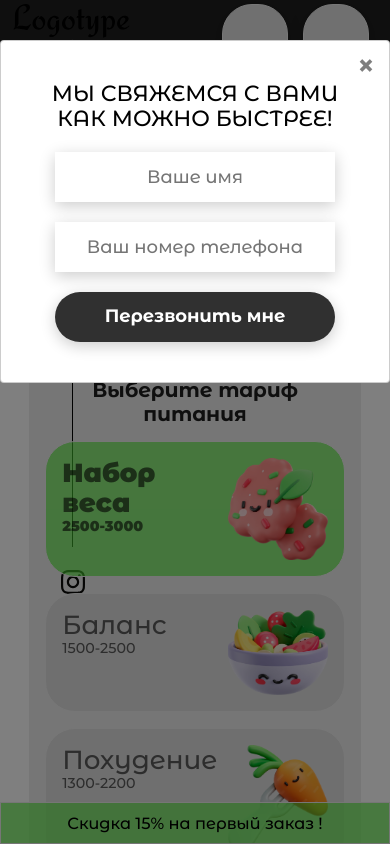
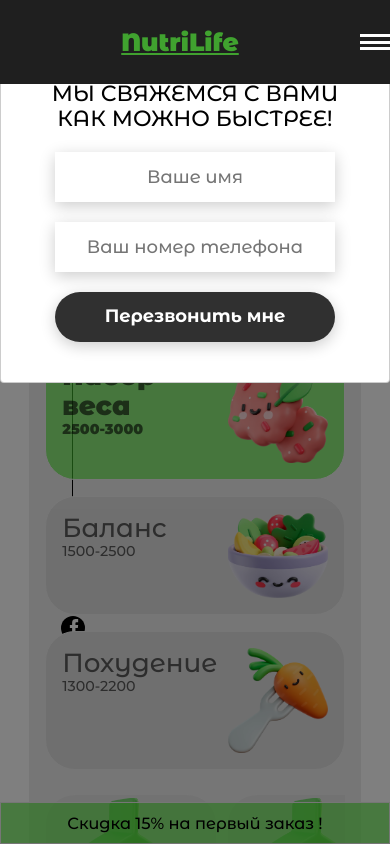
Before and after one commit to PixelShino/FoodSite, a PHP site: page /index.html in a window 390 px wide. Run offline with PHP 8.4, Linux system fonts and the light colour scheme; grey boxes are pictures that could not be loaded.

Commit message:
feat: бургер меню v1 на мобильных устройствах

```diff
--- a/Styles/header.scss
+++ b/Styles/header.scss
@@ -1,69 +1,160 @@
+@import 'mixin';
+@import 'mediaMixin';
 .header {
   display: flex;
   justify-content: space-between;
   align-items: center;
-  //   height: 15vw;
-  max-height: 22vh;
-  min-width: 80vw;
+
+  max-width: 100%;
   padding: 1vw 0 0 0;
   flex-direction: column;
   background-color: #1f1f1f;
-  //   padding: 0 100px;
-  .header__left-block {
+  @include respond-to(mobile) {
+    position: sticky;
+    top: 0;
+    z-index: 10000;
+    height: 10vh;
+    padding: 0;
+  }
+  .header__top-block {
     display: flex;
-    justify-content: space-evenly;
+    justify-content: space-around;
     min-width: 100%;
-    min-height: 10vh;
+
     color: #ffffff;
+    @include respond-to(mobile) {
+      height: 100%;
+      justify-content: space-around;
+      align-items: center;
+    }
     .header__logo {
-      width: 30vw;
-      img {
+      flex: 30%;
+      .header__logo-text {
+        display: flex;
+        justify-content: center;
+        align-items: center;
+
+        height: 100%;
+        width: 100%;
+
+        @include fluid-text(60, 24);
+        font-weight: 900;
+        text-decoration: underline;
+        color: $green;
+        @include respond-to(mobile) {
+        }
       }
     }
     .header__links {
       display: flex;
       align-items: center;
-      justify-content: flex-end;
-      // max-height: 10vh;
-      width: 60vw;
+      justify-content: center;
+      flex: 70%;
+      @include respond-to(mobile) {
+        display: none;
+      }
       .header__link {
         display: flex;
-        // padding: 2vw;
-        width: 25%;
-        margin: 2vw;
-        font-size: 1.3vw;
+        justify-content: center;
+        align-items: center;
+        width: 100%;
+
+        padding: 0.25rem;
+        margin: 1rem;
+        max-height: 50%;
+
+        @include fluid-text(22, 16);
         font-weight: 700;
         text-align: center;
+        @include BTN;
+      }
+    }
+
+    .header__burger {
+      display: none;
+      @include respond-to(mobile) {
+        display: flex;
+        flex-direction: column;
+        justify-content: space-around;
+        align-items: center;
+        width: 30px;
+        height: 20px;
+        cursor: pointer;
+        .header__burger-line {
+          width: 100%;
+          height: 3px;
+          background-color: rgb(255, 255, 255);
+        }
       }
     }
   }
-  .header__right-block {
+  .header__bot-block {
     display: flex;
     align-items: center;
     align-content: center;
     justify-content: space-evenly;
-    // min-width: inherit;
-    display: flex;
-    min-width: 100%;
-    min-height: 10vh;
 
-    // min-width: 80vw;
+    padding: 1rem;
+    width: 100%;
+
     color: #ffffff;
+
+    @include respond-to(mobile) {
+      display: none;
+    }
 
     .header__links {
       display: flex;
       align-items: center;
       justify-content: space-between;
-      max-height: 10vh;
-      width: 90vw;
+      flex-wrap: wrap;
+      align-content: space-around;
+      align-items: center;
+
+      max-width: 80%;
       .header__link {
         display: flex;
-        // padding: 2vw;
+        align-items: center;
+        justify-content: center;
+
         padding: 1rem;
-        font-size: 1.3vw;
+
+        @include fluid-text(22, 16);
         font-weight: 700;
         text-align: center;
       }
     }
   }
 }
+
+.burger__content {
+  display: none;
+  position: fixed;
+  top: 0;
+  left: 0;
+  right: 0;
+  bottom: 0;
+  flex-direction: column;
+  background-color: #fff;
+  z-index: 1000;
+
+  &.active {
+    display: flex;
+
+    .burger__links {
+      height: 100vh;
+      width: 100vw;
+      color: black;
+      display: flex;
+      flex-direction: column;
+      align-items: center;
+      justify-content: center;
+      .burger__link {
+        color: black;
+        width: 200px;
+        height: 200px;
+        background-color: #ac8282;
+      }
+    }
+  }
+}
--- a/dist/dist/styles.css
+++ b/dist/dist/styles.css
@@ -217,59 +217,155 @@ pre {
   display: flex;
   justify-content: space-between;
   align-items: center;
-  max-height: 22vh;
-  min-width: 80vw;
+  max-width: 100%;
   padding: 1vw 0 0 0;
   flex-direction: column;
   background-color: #1f1f1f;
 }
-.header .header__left-block {
-  display: flex;
-  justify-content: space-evenly;
+@media (max-width: 425px) {
+  .header {
+    position: sticky;
+    top: 0;
+    z-index: 10000;
+    height: 10vh;
+    padding: 0;
+  }
+}
+.header .header__top-block {
+  display: flex;
+  justify-content: space-around;
   min-width: 100%;
-  min-height: 10vh;
   color: #ffffff;
 }
-.header .header__left-block .header__logo {
-  width: 30vw;
-}
-.header .header__left-block .header__links {
-  display: flex;
-  align-items: center;
-  justify-content: flex-end;
-  width: 60vw;
-}
-.header .header__left-block .header__links .header__link {
-  display: flex;
-  width: 25%;
-  margin: 2vw;
-  font-size: 1.3vw;
+@media (max-width: 425px) {
+  .header .header__top-block {
+    height: 100%;
+    justify-content: space-around;
+    align-items: center;
+  }
+}
+.header .header__top-block .header__logo {
+  flex: 30%;
+}
+.header .header__top-block .header__logo .header__logo-text {
+  display: flex;
+  justify-content: center;
+  align-items: center;
+  height: 100%;
+  width: 100%;
+  font-size: clamp(1.5rem, 0.7211538462rem + 3.4615384615vw, 3.75rem);
+  font-weight: 900;
+  text-decoration: underline;
+  color: rgba(84, 237, 57, 0.6352941176);
+}
+.header .header__top-block .header__links {
+  display: flex;
+  align-items: center;
+  justify-content: center;
+  flex: 70%;
+}
+@media (max-width: 425px) {
+  .header .header__top-block .header__links {
+    display: none;
+  }
+}
+.header .header__top-block .header__links .header__link {
+  display: flex;
+  justify-content: center;
+  align-items: center;
+  width: 100%;
+  padding: 0.25rem;
+  margin: 1rem;
+  max-height: 50%;
+  font-size: clamp(1rem, 0.8701923077rem + 0.5769230769vw, 1.375rem);
   font-weight: 700;
   text-align: center;
-}
-.header .header__right-block {
+  border-radius: 30px;
+  border: #eeeeee solid 1px;
+  background: #e0e0e0;
+  height: 100%;
+  padding: 2rem;
+}
+.header .header__top-block .header__burger {
+  display: none;
+}
+@media (max-width: 425px) {
+  .header .header__top-block .header__burger {
+    display: flex;
+    flex-direction: column;
+    justify-content: space-around;
+    align-items: center;
+    width: 30px;
+    height: 20px;
+    cursor: pointer;
+  }
+  .header .header__top-block .header__burger .header__burger-line {
+    width: 100%;
+    height: 3px;
+    background-color: rgb(255, 255, 255);
+  }
+}
+.header .header__bot-block {
   display: flex;
   align-items: center;
   align-content: center;
   justify-content: space-evenly;
-  display: flex;
-  min-width: 100%;
-  min-height: 10vh;
+  padding: 1rem;
+  width: 100%;
   color: #ffffff;
 }
-.header .header__right-block .header__links {
+@media (max-width: 425px) {
+  .header .header__bot-block {
+    display: none;
+  }
+}
+.header .header__bot-block .header__links {
   display: flex;
   align-items: center;
   justify-content: space-between;
-  max-height: 10vh;
-  width: 90vw;
-}
-.header .header__right-block .header__links .header__link {
-  display: flex;
+  flex-wrap: wrap;
+  align-content: space-around;
+  align-items: center;
+  max-width: 80%;
+}
+.header .header__bot-block .header__links .header__link {
+  display: flex;
+  align-items: center;
+  justify-content: center;
   padding: 1rem;
-  font-size: 1.3vw;
+  font-size: clamp(1rem, 0.8701923077rem + 0.5769230769vw, 1.375rem);
   font-weight: 700;
   text-align: center;
+}
+
+.burger__content {
+  display: none;
+  position: fixed;
+  top: 0;
+  left: 0;
+  right: 0;
+  bottom: 0;
+  flex-direction: column;
+  background-color: #fff;
+  z-index: 1000;
+}
+.burger__content.active {
+  display: flex;
+}
+.burger__content.active .burger__links {
+  height: 100vh;
+  width: 100vw;
+  color: black;
+  display: flex;
+  flex-direction: column;
+  align-items: center;
+  justify-content: center;
+}
+.burger__content.active .burger__links .burger__link {
+  color: black;
+  width: 200px;
+  height: 200px;
+  background-color: #ac8282;
 }
 
 .preview {
--- a/index.html
+++ b/index.html
@@ -8,17 +8,22 @@
   </head>
   <body>
     <header class="header">
-      <div class="header__left-block">
+      <div class="header__top-block">
         <div class="header__logo">
-          <img src="icons/logo.svg" alt="Логотип" />
-          <div class="header__logo-text">Lorem ipsum dolor sit amet.</div>
+          <!-- <img src="./img/icon/logo-removebg-preview.png" alt="Логотип" /> -->
+          <div class="header__logo-text">NutriLife</div>
         </div>
         <nav class="header__links">
-          <button data-modal class="btn header__link">Связаться с нами</button>
-          <button class="btn header__link">Авторизация</button>
+          <button data-modal class="header__link">Связаться с нами</button>
+          <button class="header__link">Авторизация</button>
         </nav>
+        <div class="header__burger">
+          <div class="header__burger-line"></div>
+          <div class="header__burger-line"></div>
+          <div class="header__burger-line"></div>
+        </div>
       </div>
-      <div class="header__right-block">
+      <div class="header__bot-block">
         <nav class="header__links">
           <a href="#" class="header__link">Меню и тарифы</a>
           <a href="#" class="header__link">Отзывы</a>
@@ -34,6 +39,23 @@
             />Москва</a
           >
         </nav>
+        <div class="burger__content">
+          <nav class="burger__links">
+            <a href="#" class="burger__link">Меню и тарифы</a>
+            <a href="#" class="burger__link">Отзывы</a>
+            <a href="#" class="burger__link">Как работает</a>
+            <a href="#" class="burger__link">О компании</a>
+            <a href="#" class="burger__link">Вопросы</a>
+            <a href="#" class="burger__link"
+              ><img
+                width="20"
+                height="20"
+                src="https://img.icons8.com/ios/50/marker--v1.png"
+                alt="marker--v1"
+              />Москва</a
+            >
+          </nav>
+        </div>
       </div>
     </header>
     <main class="main">
```
Also changed, not shown: js/modules/burger.js (added, +31 -0 lines), js/script.js (+2 -21 lines), dist/dist/0740f9e966c4154fbbce.png (added), dist/dist/bundle.js, img/icon/logo-removebg-preview.png (added), 2 other files.
